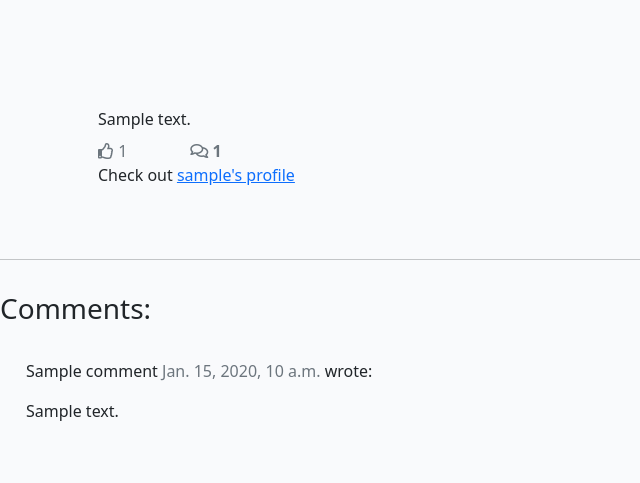
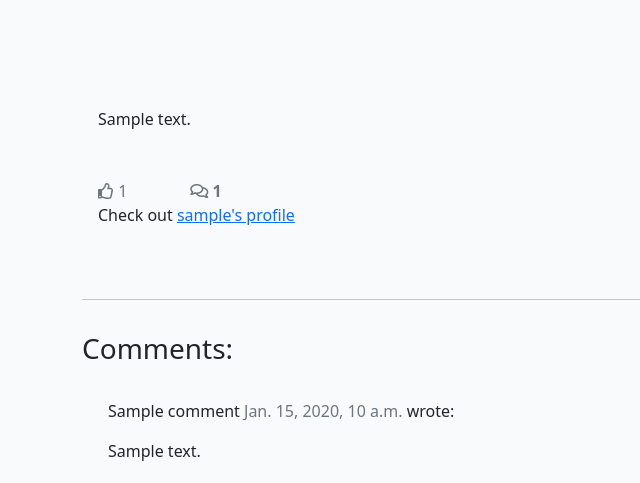
Before and after one commit to gioZAK/justblog_v1, a Django app: a page that uses templates/post_detail.html in a window 1280 px wide. Shown: the part 281-764 px from the top of the page, without its empty margins (0-640 px from the left). Run offline with Django 3.2, Linux system fonts and the light colour scheme; tables that the repository leaves empty hold one stand-in row (values such as "Sample post"); some libraries are stand-ins or nearby versions.

Commit message:
Check postdetail changes

```diff
--- a/templates/post_detail.html
+++ b/templates/post_detail.html
@@ -33,7 +33,7 @@
                 <p class="card-text "></p>
                 {{ post.content | safe }}
 
-                <div class="row mt-2">
+                <div class="row mt-5">
 
                     <div class="col-1">
 
@@ -68,7 +68,6 @@
                                 target="_blank">{{ post.author }}'s
                                 profile</a>
                         </p>
-                    </div>
                     </div>
                 </div>
             </div>
@@ -130,6 +129,6 @@
             </div>
         </div>
     </div>
-
+</div>
 
 {% endblock content %}
```
Lines whose indentation alone changed are shown as unchanged.
